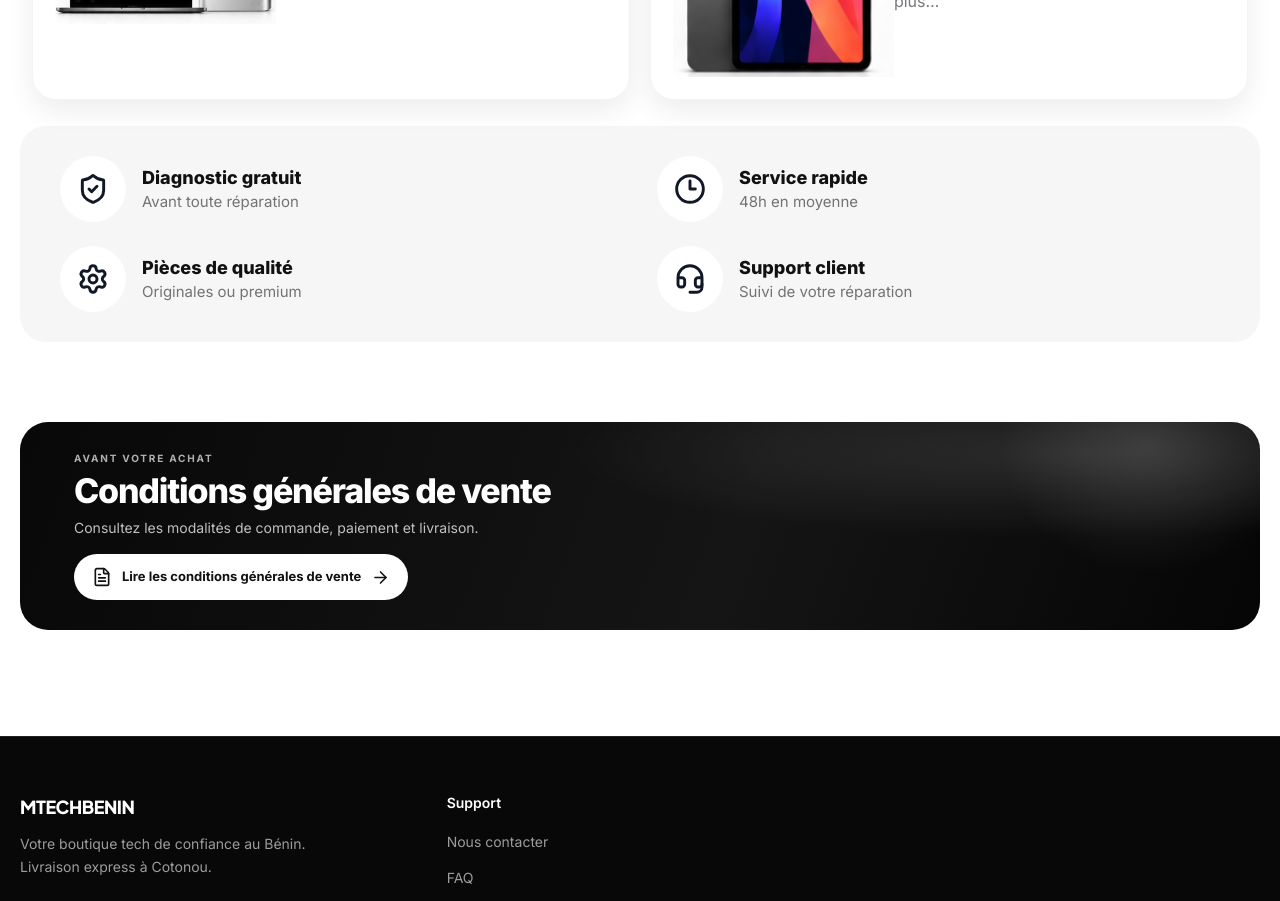
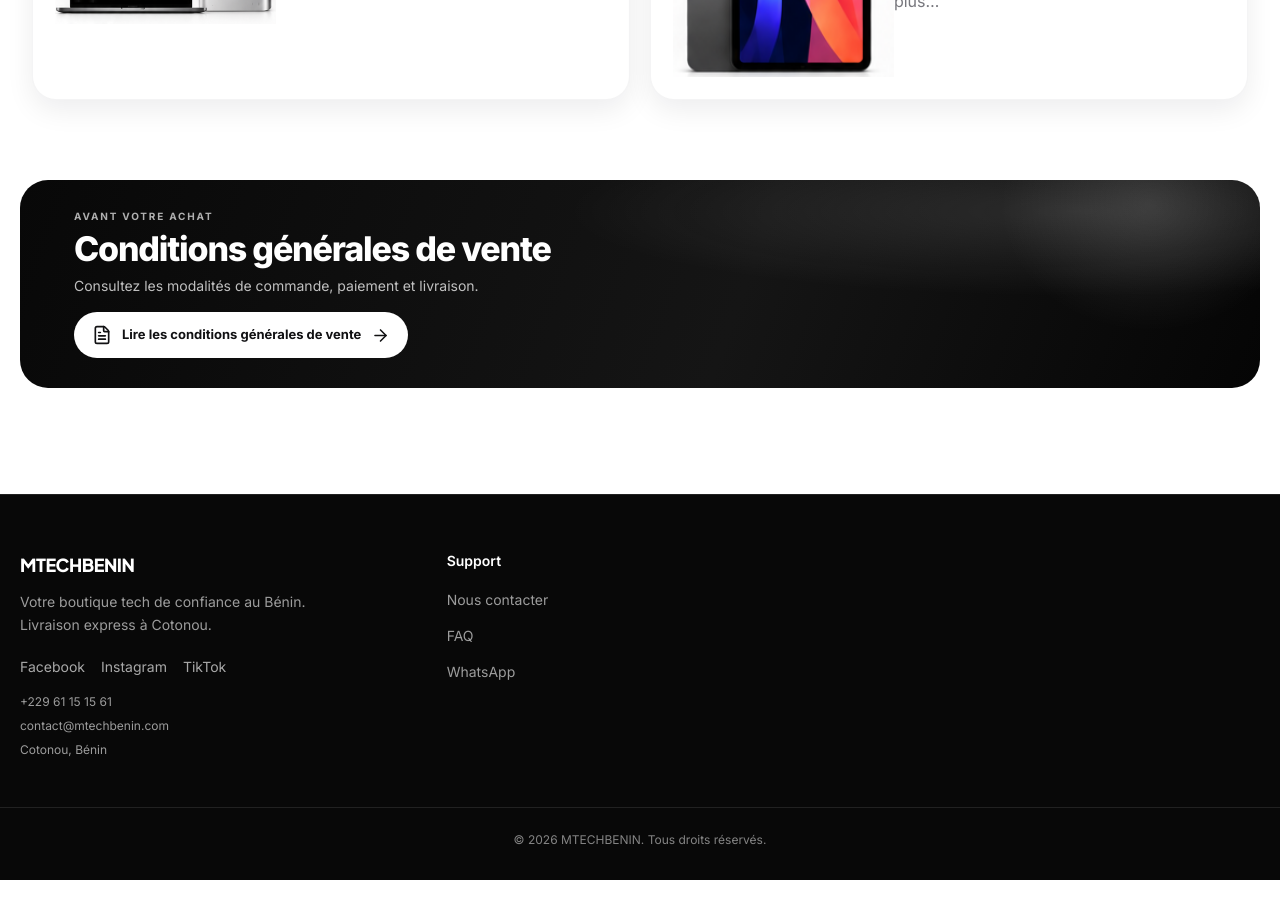
Before and after one commit to ganseemmanuelfrancoisxavier-prog/mtechbenin-frontend, a Next.js app: page /smartphones in a window 1280 px wide. Shown: the part 1060-1961 px from the top of the page. After the commit the page ends 1940 px from the top, so only its background shows below. Built offline with nearby package versions, Linux system fonts and the light colour scheme; no server answers.

Commit message:
Retirer le bloc diagnostic et engagements de la boutique (#36)

```diff
--- a/src/components/shop/SmartphonePurchaseHub.js
+++ b/src/components/shop/SmartphonePurchaseHub.js
@@ -5,10 +5,7 @@ import Link from "next/link";
 import {
   ArrowRight,
   Award,
-  Clock3,
   FileText,
-  Headset,
-  Settings,
   ShieldCheck,
   Truck,
 } from "lucide-react";
@@ -42,12 +39,6 @@ const DEVICES = [
   },
 ];
 
-const BENEFITS = [
-  { Icon: ShieldCheck, title: "Diagnostic gratuit", detail: "Avant toute réparation" },
-  { Icon: Clock3, title: "Service rapide", detail: "48h en moyenne" },
-  { Icon: Settings, title: "Pièces de qualité", detail: "Originales ou premium" },
-  { Icon: Headset, title: "Support client", detail: "Suivi de votre réparation" },
-];
 
 export default function SmartphonePurchaseHub() {
   const [devices, setDevices] = useState(DEVICES);
@@ -132,19 +123,6 @@ export default function SmartphonePurchaseHub() {
         </div>
       </section>
 
-      <section className={styles.benefits} aria-label="Nos engagements">
-        {BENEFITS.map(({ Icon, title, detail }) => (
-          <div className={styles.benefit} key={title}>
-            <span className={styles.benefitIcon} aria-hidden="true">
-              <Icon />
-            </span>
-            <span className={styles.benefitText}>
-              <strong>{title}</strong>
-              <small>{detail}</small>
-            </span>
-          </div>
-        ))}
-      </section>
 
       <section className={styles.terms} aria-labelledby="terms-heading">
         <div className={styles.termsCopy}>
```
